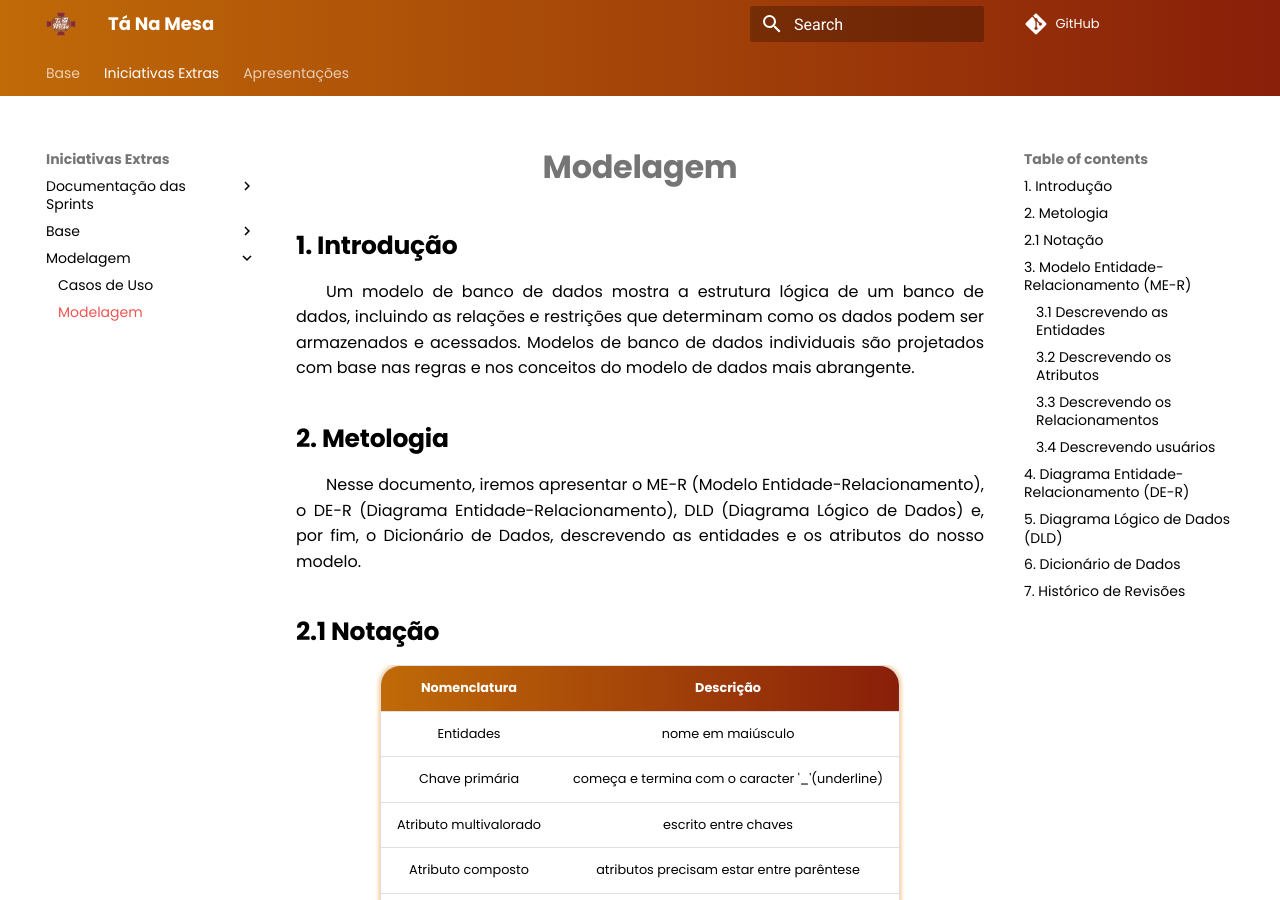
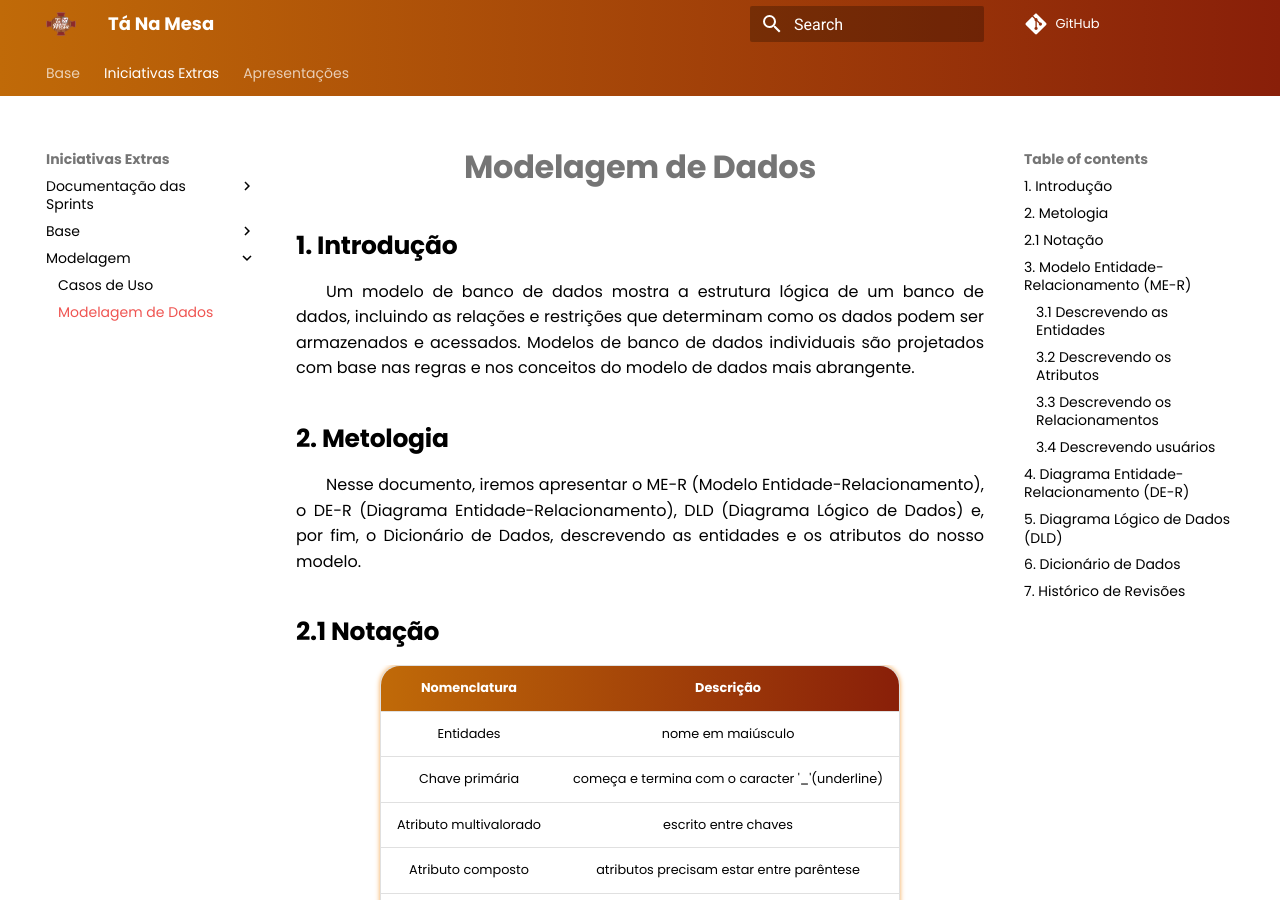
Before and after one commit to UnBArqDsw2021-1/2021.1_G02_TaNaMesa_docs, an MkDocs documentation site: the page built from docs/5-Extra/Modelagem/Modelo-Dados.md, in a window 1280 px wide and 900 px high. Built offline with MkDocs 1.6.1 and Material for MkDocs 9.7.7, drawn with Linux system fonts in a browser that asks for light colours; comment, search, counter and statistics services are not loaded.

Commit message:
(#58) Atualizando título da modelagem de dados
Co-authored-by: Brenda Santos <brendasantosv.bs@gmail.com>

```diff
--- a/docs/5-Extra/Modelagem/Modelo-Dados.md
+++ b/docs/5-Extra/Modelagem/Modelo-Dados.md
@@ -1,4 +1,4 @@
-# Modelagem
+# Modelagem de Dados
 
 ## 1. Introdução
 
```
